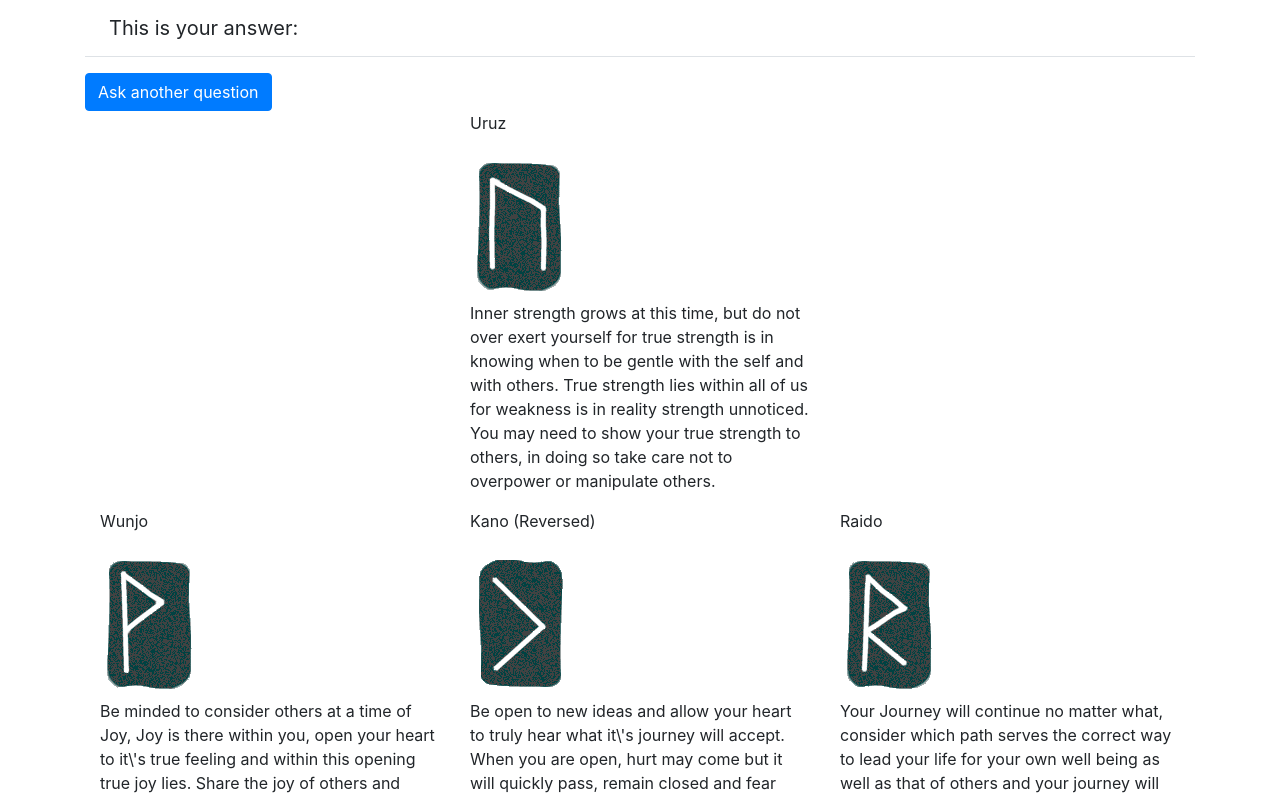
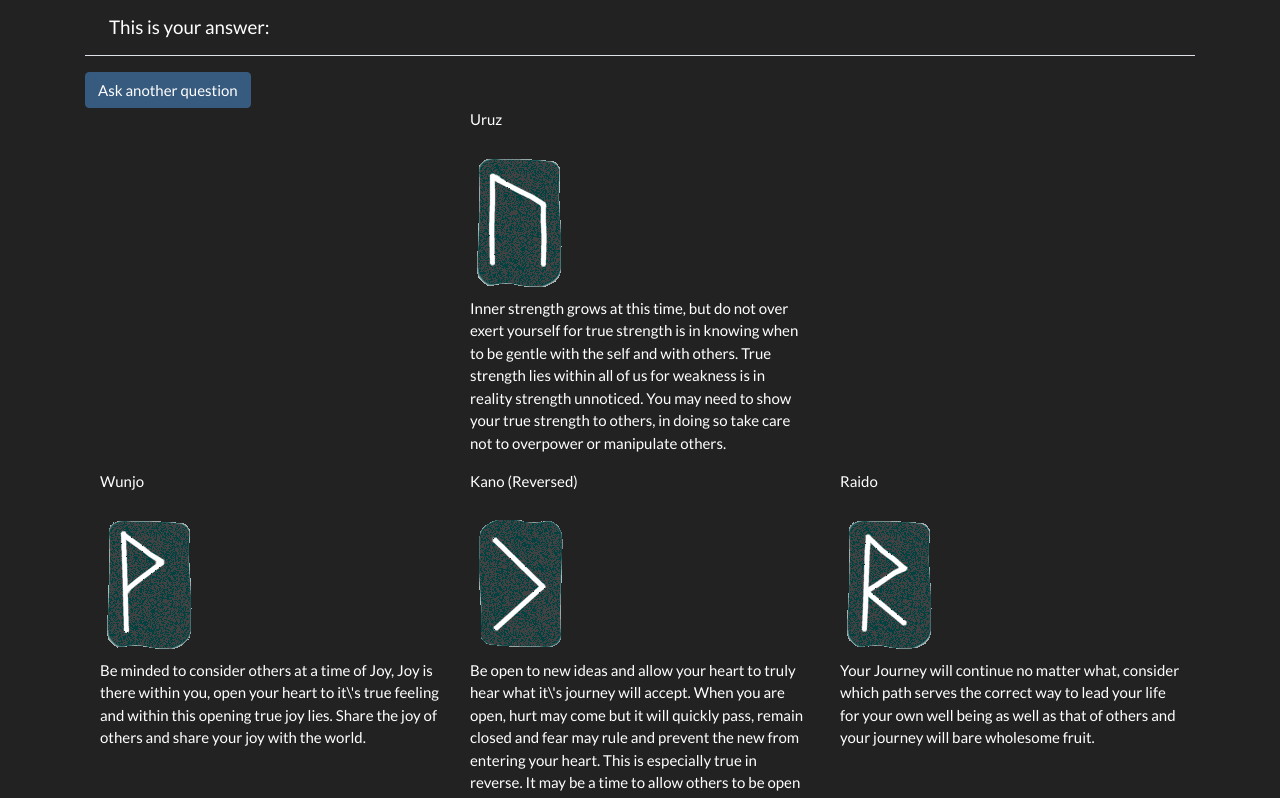
Before and after one commit to gonaumov/runes-reading, a React (Create React App) app: page /answer/1 in a window 1280 px wide. Shown: the top 798 px of the page. Built offline with nearby package versions, Linux system fonts and the light colour scheme.

Commit message:
Use dark bootstrap theme.

```diff
--- a/package.json
+++ b/package.json
@@ -10,6 +10,7 @@
     "@types/react-redux": "^7.0.9",
     "@types/react-router-dom": "^4.3.3",
     "bootstrap": "^4.3.1",
+    "bootswatch": "^4.3.1",
     "gh-pages": "^2.0.1",
     "react": "^16.8.6",
     "react-dom": "^16.8.6",
--- a/src/components/Answer.tsx
+++ b/src/components/Answer.tsx
@@ -181,7 +181,7 @@ const Answer: React.FC<Props> = (props: Props) => {
 
   return (
     <div className="container">
-      <div className="d-flex flex-column flex-md-row align-items-center p-3 px-md-4 mb-3 bg-white border-bottom box-shadow">
+      <div className="d-flex flex-column flex-md-row align-items-center p-3 px-md-4 mb-3 border-bottom box-shadow">
       <h5 className="my-0 mr-md-auto font-weight-normal">
         This is your answer:
       </h5>
--- a/src/components/Home.tsx
+++ b/src/components/Home.tsx
@@ -30,7 +30,7 @@ const Home: React.FC<Props> = (props: Props) => {
 
   return (
     <div className='container'>
-     <div className="d-flex flex-column flex-md-row align-items-center p-3 px-md-4 mb-3 bg-white border-bottom box-shadow">
+     <div className="d-flex flex-column flex-md-row align-items-center p-3 px-md-4 mb-3 border-bottom box-shadow">
       <h1 className="my-0 mr-md-auto font-weight-normal">
         A simple runic oracle
       </h1>
--- a/src/index.tsx
+++ b/src/index.tsx
@@ -5,7 +5,7 @@ import * as serviceWorker from './serviceWorker';
 import { createStore } from "redux";
 import initialState from './initialState'
 import runes from './reducers/runes'
-import '../node_modules/bootstrap/dist/css/bootstrap.min.css'
+import '../node_modules/bootswatch/dist/darkly/bootstrap.min.css'
 
 const store = createStore(runes, initialState,
     (window as any).__REDUX_DEVTOOLS_EXTENSION__ &&
```
Also changed, not shown: public/Valknut.png, 1 other file (tests, documents, lock files or other folders).
